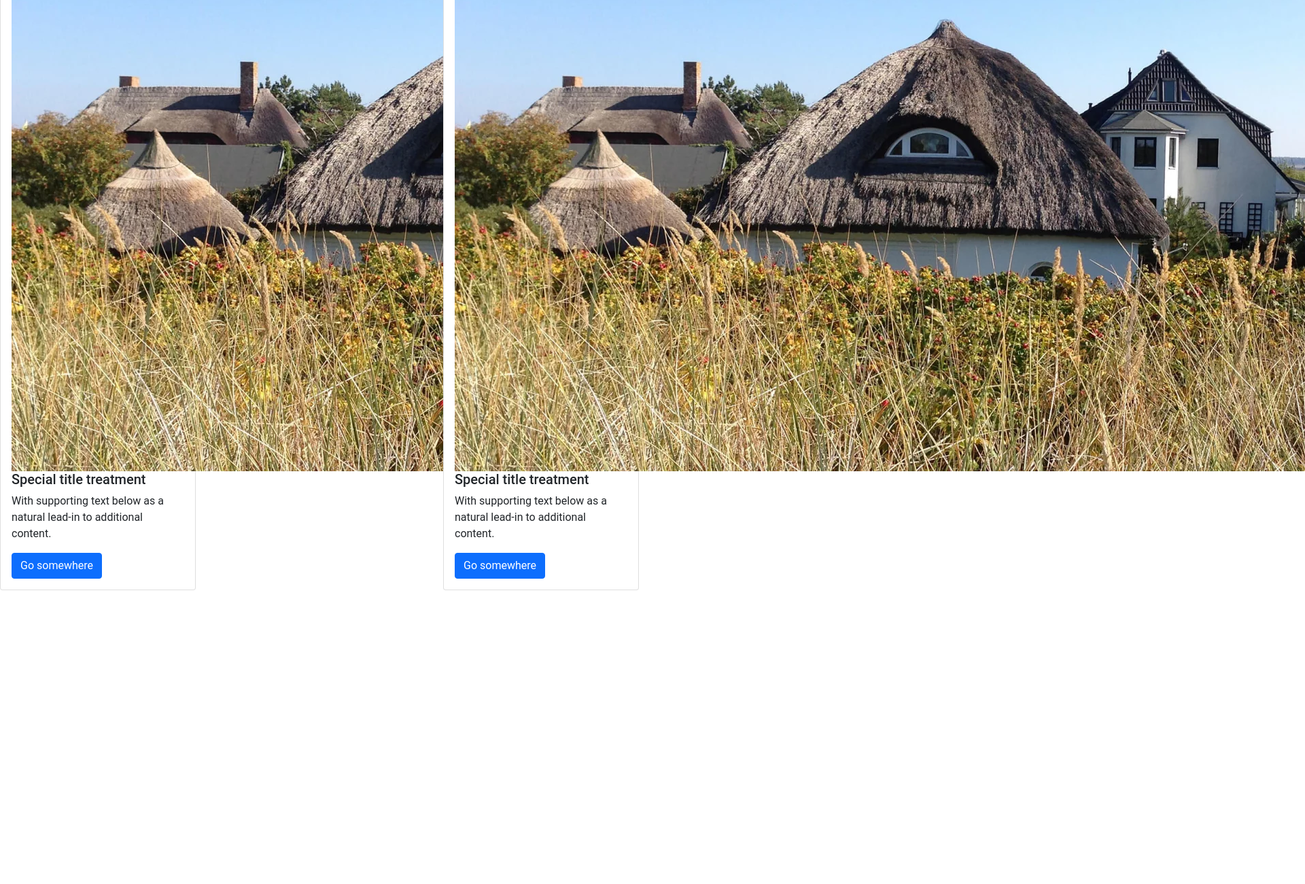
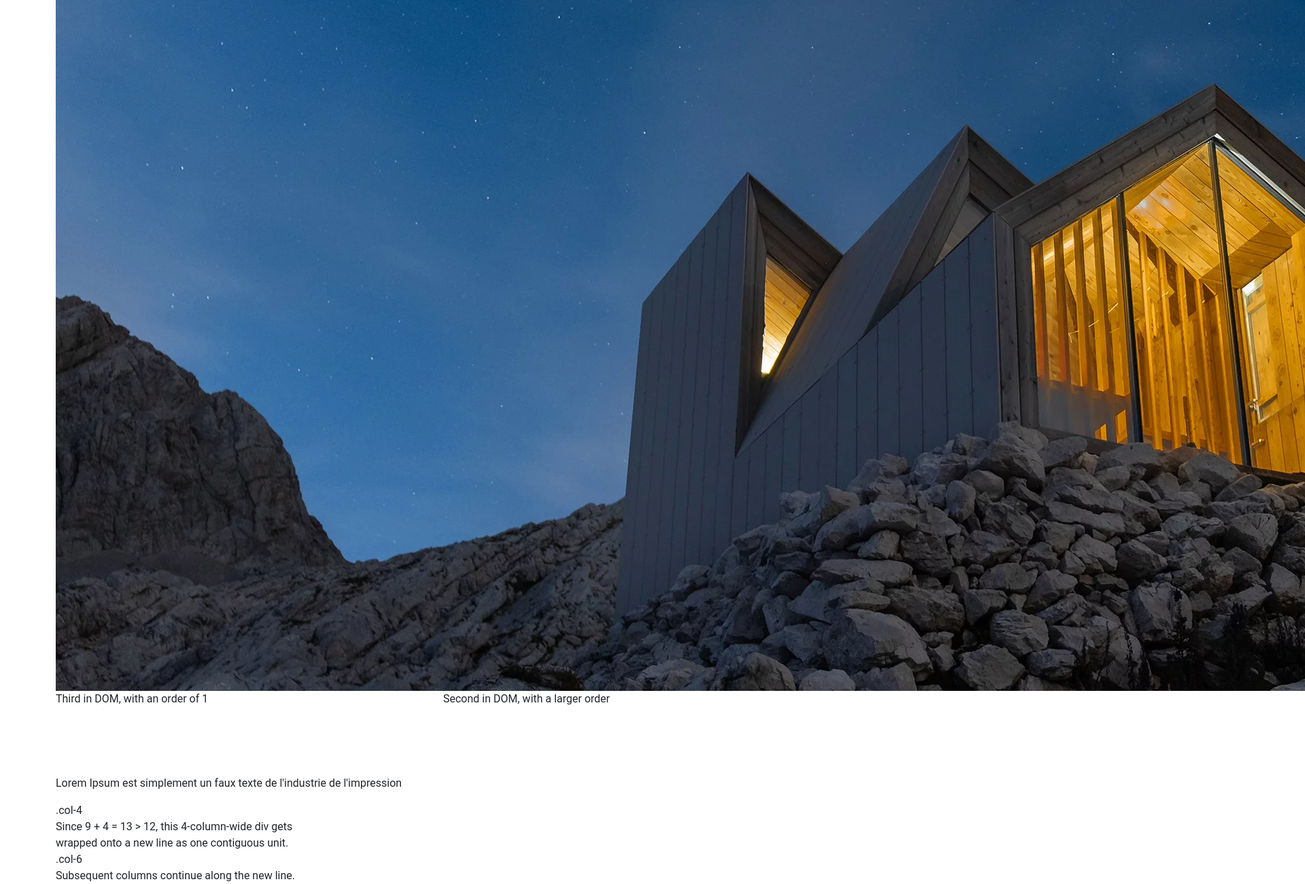
Before and after one commit to exender/ergonomie-web, a plain HTML site: page index.html in a window 1280 px wide. Shown: the part 860-2160 px from the top of the page at 68% size, 1920 px wide, since content can reach past the window. Before the commit the page ends 1728 px from the top, so only its background shows below. Drawn offline with nearby package versions, Linux system fonts and the light colour scheme.

Commit message:
ajout de fonction

```diff
--- a/index.html
+++ b/index.html
@@ -54,13 +54,16 @@
         </div>
         <div class="carousel-inner">
             <div class="carousel-item active">
-                <img src="EXO1 - Design Escape/Design Escape - Medias/accommodations-post-robert-s-hill-getaway-teaser-bg-dbfd6056.webp"
+                <div >
+                    <img src="EXO1 - Design Escape/Design Escape - Medias/accommodations-post-robert-s-hill-getaway-teaser-bg-dbfd6056.webp"
                     class="d-block w-100" alt="...">
                 <div class="carousel-caption d-none d-md-block">
                     <h5>First slide label</h5>
                     <p>Some representative placeholder content for the first slide.</p>
                     <a href="https://www.google.com"><button type="button" class="btn btn-light">View Home</button></a>
                 </div>
+                </div>
+
             </div>
             <div class="carousel-item">
                 <img src="..." class="d-block w-100" alt="...">
@@ -91,30 +94,33 @@
 
 
     <!-- alignement d'image -->
-    <div class="row">
-        <div class="col-sm-6">
-            <div class="card">
-                <div class="card-body">
-                    <!-- text here -->
-                    <img src="EXO1 - Design Escape/Design Escape - Medias/accommodations-post-holiday-house-husum-fb9519ee.webp"
-                        alt="">
-                    <h5 class="card-title">Special title treatment</h5>
-                    <p class="card-text">With supporting text below as a natural lead-in to additional content.</p>
-                    <a href="#" class="btn btn-primary">Go somewhere</a>
-                </div>
-            </div>
+    <div class="container">
+        <div class="row">
+          <div class="col">
+            <img src="EXO1 - Design Escape/Design Escape - Medias/accommodations-post-robert-s-hill-getaway-teaser-bg-dbfd6056.webp" alt="">
+          </div>
+          <div class="col order-5">
+            Second in DOM, with a larger order
+          </div>
+          <div class="col order-1">
+            Third in DOM, with an order of 1
+          </div>
         </div>
-        <div class="col-sm-6">
-            <div class="card">
-                <div class="card-body">
-                    <img src="EXO1 - Design Escape/Design Escape - Medias/accommodations-post-holiday-house-husum-fb9519ee.webp"
-                        alt="">
-                    <h5 class="card-title">Special title treatment</h5>
-                    <p class="card-text">With supporting text below as a natural lead-in to additional content.</p>
-                    <a href="#" class="btn btn-primary">Go somewhere</a>
-                </div>
-            </div>
+      </div>
+    </div>
+       <!-- text colonnes -->
+      <div class="container">
+        <div class="row1">
+          <div class="col-9">
+              <p>
+                Lorem Ipsum est simplement un faux texte de l'industrie de l'impression
+              </p>
+          </div>
+          <div class="col-4">.col-4<br>Since 9 + 4 = 13 &gt; 12, this 4-column-wide div gets wrapped onto a new line as one contiguous unit.</div>
+          <div class="col-6">.col-6<br>Subsequent columns continue along the new line.</div>
         </div>
+      </div>
+
     </div>
     </div>
     </div>
--- a/style.css
+++ b/style.css
@@ -5,6 +5,34 @@ body {
   width: 18rem;
 }
 
-#navbarSupportedContent {
-text-align: center;
+#navbarSupportedContent .nav-item {
+padding-bottom: 40px;
+padding-left: 200px;
+
 }
+
+.imghouse #houses  {
+  max-height: 380px;
+}
+
+#carouselExampleCaptions {
+  padding-bottom: 100px;
+}
+
+#alignement {
+  max-height: 300px;
+  padding-left: 200px;
+}
+col{
+  max-height: 300px;
+
+}
+
+.row1  {
+  padding-top: 100px;
+  text-size-adjust: 30px;
+}
+
+.nav-link {
+  text-align: center;
+}
```
